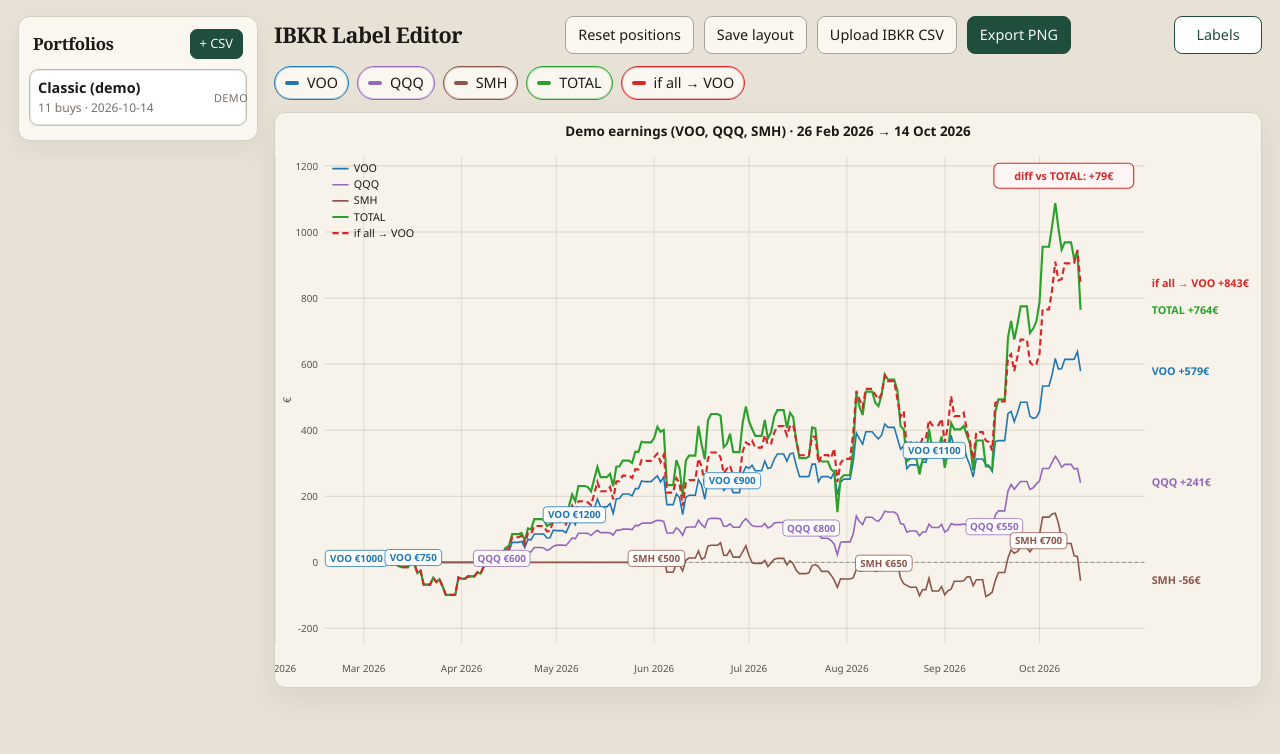
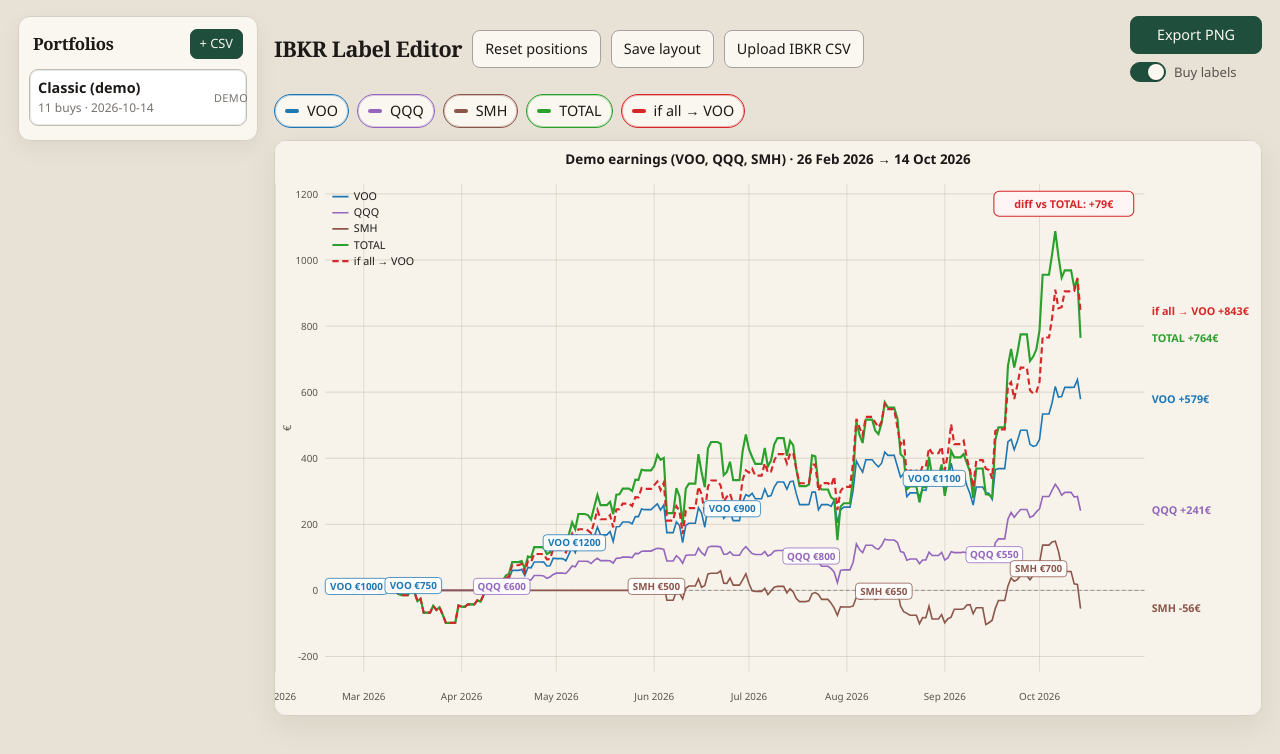
Before and after one commit to DenysPiven/InvestCalculator, a React (Vite) app: page / in a window 1280 px wide. Shown: the top 754 px of the page. Built offline with nearby package versions, Linux system fonts and the light colour scheme.

Commit message:
Put buy-labels switch under Export PNG; keep end sums
Co-authored-by: pivden2000 <pivden2000@gmail.com>

```diff
--- a/src/App.tsx
+++ b/src/App.tsx
@@ -697,18 +697,20 @@
           >
             {busy ? 'Loading…' : 'Upload IBKR CSV'}
           </button>
+          <div className="toolbar-export">
             <button type="button" className="primary" onClick={exportPng}>
               Export PNG
             </button>
-          <button
-            type="button"
-            className={`toggle-labels${showLabels ? ' on' : ''}`}
-            onClick={() => setShowLabels((v) => !v)}
-            aria-pressed={showLabels}
-            title={showLabels ? 'Hide buy labels' : 'Show buy labels'}
-          >
-            Labels
-          </button>
+            <label className="switch" title="Buy labels on the chart">
+              <input
+                type="checkbox"
+                checked={showLabels}
+                onChange={(e) => setShowLabels(e.target.checked)}
+              />
+              <span className="switch-track" aria-hidden />
+              <span className="switch-text">Buy labels</span>
+            </label>
+          </div>
           <input
             ref={fileRef}
             type="file"
@@ -927,8 +929,7 @@
               )
             })}
 
-            {showLabels &&
-              seriesOrder
+            {seriesOrder
               .filter((sym) => visible[sym] !== false && data.series[sym])
               .map((sym) => {
                 const val = data.series[sym][data.series[sym].length - 1]
@@ -949,8 +950,7 @@
                 )
               })}
 
-            {showLabels &&
-              visible.TOTAL !== false &&
+            {visible.TOTAL !== false &&
               visible.ALL_VOO !== false &&
               data.series.ALL_VOO &&
               Math.abs(delta) >= 1 && (
--- a/src/index.css
+++ b/src/index.css
@@ -169,7 +169,7 @@
   display: flex;
   flex-wrap: wrap;
   gap: 10px;
-  align-items: center;
+  align-items: flex-start;
   margin-bottom: 12px;
 }
 
@@ -178,8 +178,21 @@
   font-size: 1.35rem;
   font-weight: 650;
   margin: 0;
-  margin-right: auto;
   letter-spacing: -0.02em;
+  align-self: center;
+}
+
+.toolbar > button {
+  align-self: center;
+}
+
+.toolbar-export {
+  margin-left: auto;
+  display: flex;
+  flex-direction: column;
+  align-items: stretch;
+  gap: 8px;
+  min-width: 132px;
 }
 
 .toolbar p {
@@ -216,24 +229,68 @@
   background: #16382c;
 }
 
-button.toggle-labels {
-  margin-left: auto;
-  min-width: 5.5rem;
-  border-style: dashed;
-  opacity: 0.7;
-}
-
-button.toggle-labels.on {
-  border-style: solid;
-  opacity: 1;
-  background: #fff;
-  border-color: #1f4e3d;
-  color: #1f4e3d;
-}
-
 button:disabled {
   opacity: 0.55;
   cursor: wait;
+}
+
+.switch {
+  display: flex;
+  align-items: center;
+  gap: 8px;
+  cursor: pointer;
+  user-select: none;
+  font-size: 0.82rem;
+  color: #57534e;
+}
+
+.switch input {
+  position: absolute;
+  opacity: 0;
+  width: 0;
+  height: 0;
+}
+
+.switch-track {
+  position: relative;
+  width: 36px;
+  height: 20px;
+  border-radius: 999px;
+  background: #c4bdb2;
+  border: 1px solid #a8a29e;
+  flex-shrink: 0;
+  transition: background 0.15s ease, border-color 0.15s ease;
+}
+
+.switch-track::after {
+  content: "";
+  position: absolute;
+  top: 1px;
+  left: 1px;
+  width: 16px;
+  height: 16px;
+  border-radius: 50%;
+  background: #faf7f0;
+  box-shadow: 0 1px 2px rgba(0, 0, 0, 0.18);
+  transition: transform 0.15s ease;
+}
+
+.switch input:checked + .switch-track {
+  background: #1f4e3d;
+  border-color: #1f4e3d;
+}
+
+.switch input:checked + .switch-track::after {
+  transform: translateX(16px);
+}
+
+.switch input:focus-visible + .switch-track {
+  outline: 2px solid #1f4e3d;
+  outline-offset: 2px;
+}
+
+.switch-text {
+  line-height: 1.1;
 }
 
 .toggles {
```
Lines whose indentation alone changed are shown as unchanged.
